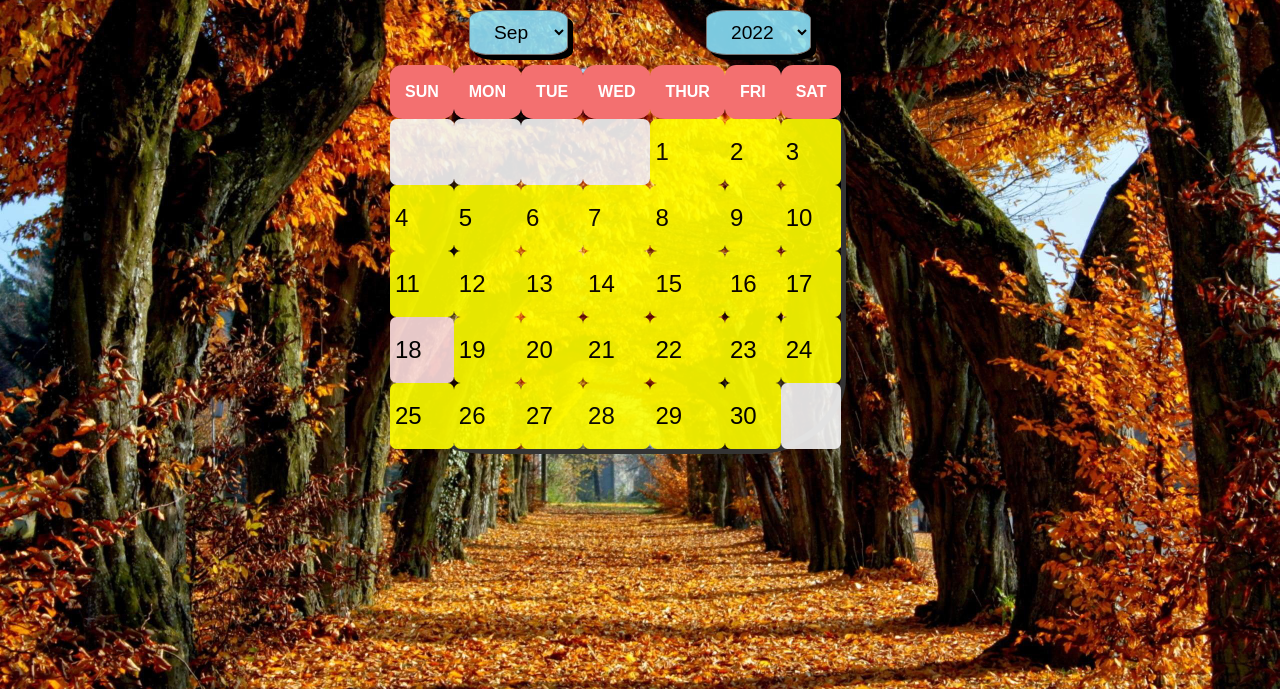
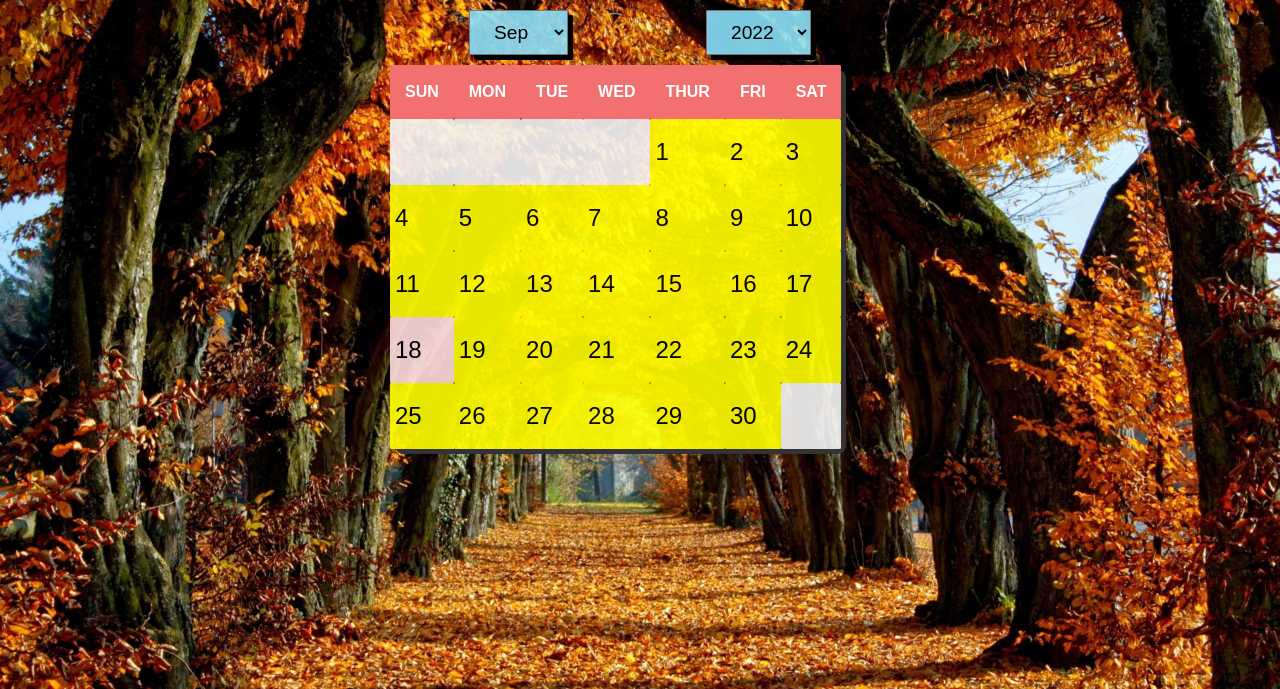
Before and after one commit to Yuvraj004/event-calendar, a Flask app: page / in a window 1280 px wide. Shown: the part 66-755 px from the top of the page. Run offline with Flask 2, Linux system fonts and the light colour scheme; some libraries are stand-ins or nearby versions.

Commit message:
radius decreasd

```diff
--- a/static/css/style.css
+++ b/static/css/style.css
@@ -16,7 +16,7 @@
   box-sizing: border-box;
   padding: 10px 20px;
   font-size: 1.2em;
-  border-radius: 20%;
+  border-radius: 2%;
   margin: auto;
 }
 
@@ -25,7 +25,7 @@
   width: 100%;
   border-collapse: collapse;
   box-shadow: 5px 5px #333;
-  border-radius: 20%;
+  border-radius: 2%;
   margin: auto;
 }
 #calendar tr.head td {
@@ -35,7 +35,7 @@
   background: #f37070;
   padding: 15px;
   text-align: center;
-  border-radius: 20%;
+  border-radius: 2%;
   margin: auto;
 }
 #calendar tr.day td {
@@ -44,7 +44,7 @@
   vertical-align: top;
   background-color: yellow;
   opacity: 0.9;
-  border-radius: 10%;
+  border-radius: 2%;
   margin: auto;
 }
 #calendar tr.day td:hover {
```
